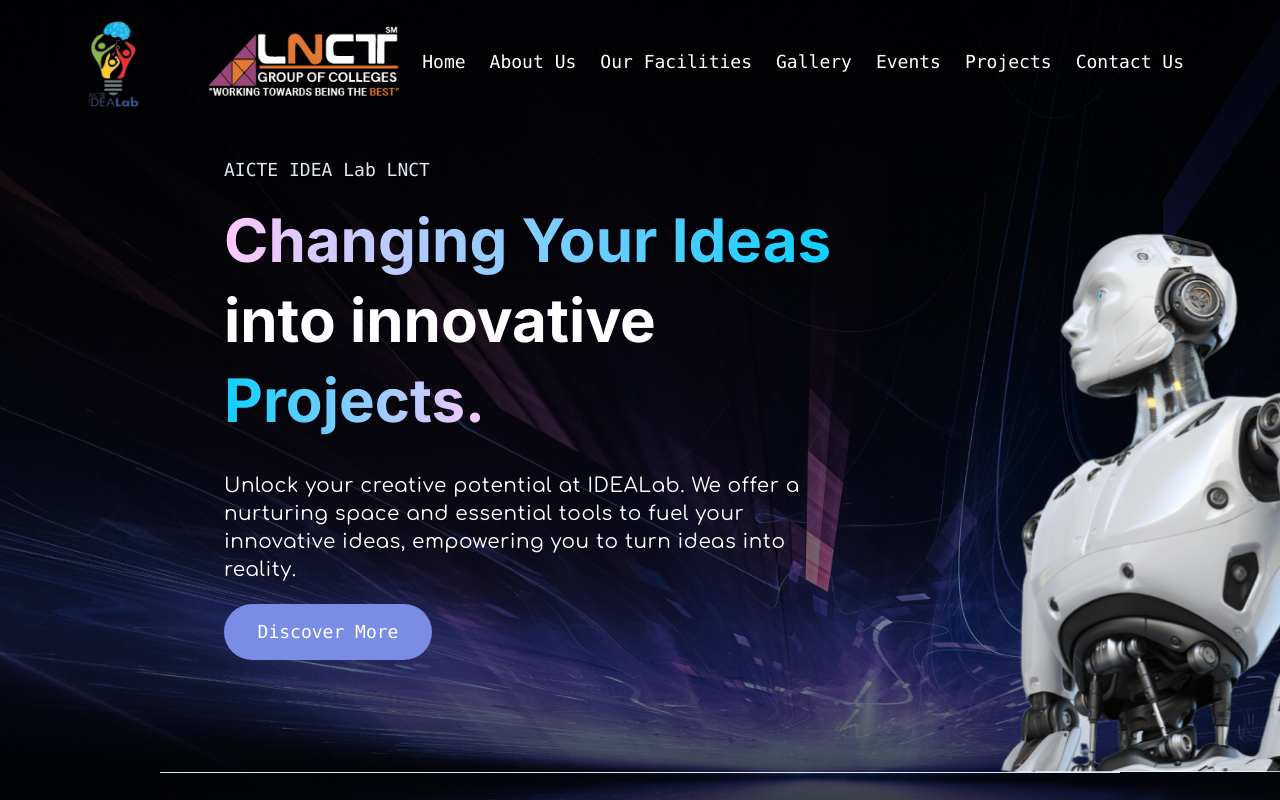
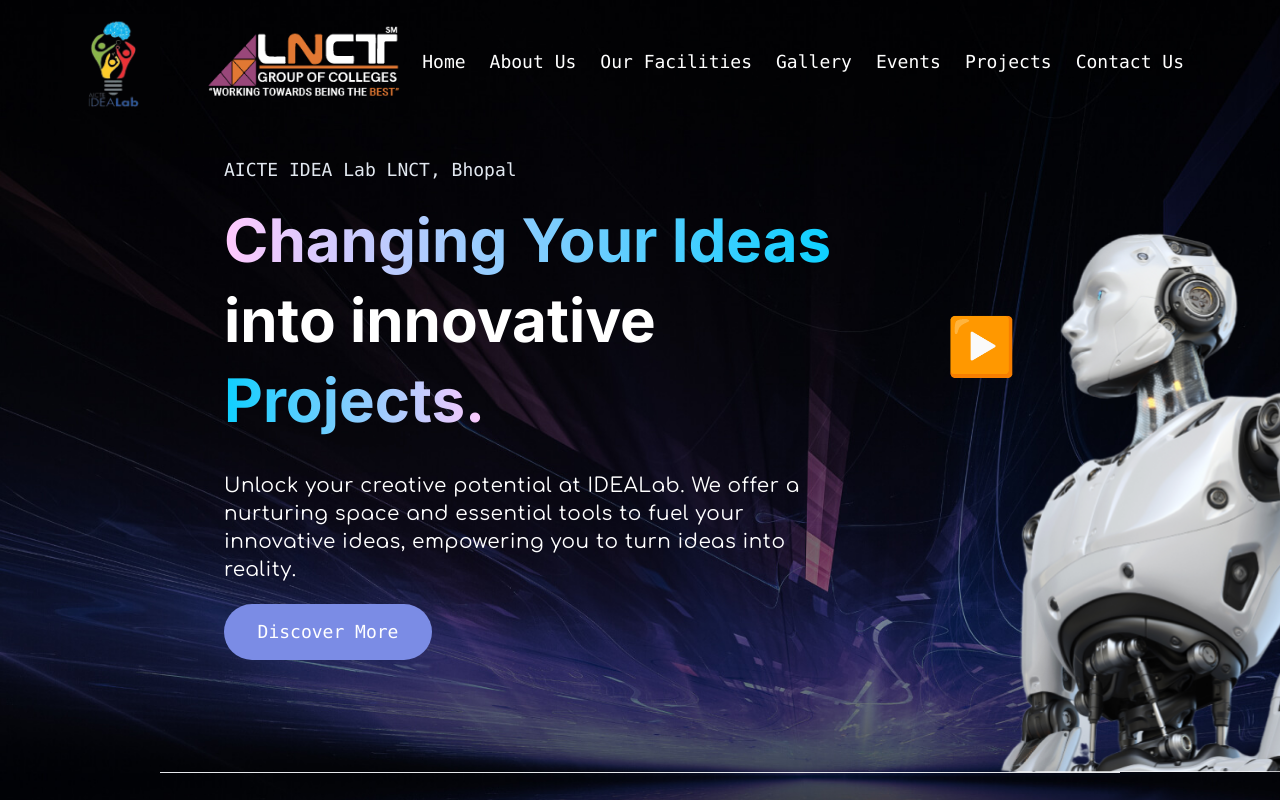
Before and after one commit to IdeaLab23/IdeaLabWeb, a Next.js app: page / in a window 1280 px wide. Shown: the top 800 px of the page. Built offline with nearby package versions, Linux system fonts and the light colour scheme.

Commit message:
video embeded

```diff
--- a/pages/HomePage.jsx
+++ b/pages/HomePage.jsx
@@ -1,6 +1,9 @@
+"use client"
 import Image from "next/image"
 import Navbar from "@/pages/Navbar"
+import React from "react"
 const Page1 = () => {
+  const [play, setPlay] = React.useState(false)
   return (
     <>
     <div className="-z-10 absolute w-full h-[1120px] max-sm:w-[1000px] max-sm:h-[2800px] ">
@@ -15,7 +18,7 @@
     <Navbar />
       <div className="flex ms-56 mt-20 max-sm:mt-32 max-sm:ms-28 max-sm:block">
         <div className="text-white w-[38rem] max-sm:w-[50rem] max-sm:text-center ">
-          <h3 className="text-slate-200 font-mono text-lg max-sm:text-4xl">AICTE IDEA Lab LNCT</h3>
+          <h3 className="text-slate-200 font-mono text-lg max-sm:text-4xl">AICTE IDEA Lab LNCT, Bhopal</h3>
           <h1 className="text-6xl font-bold mt-4 leading-[5rem] max-sm:text-[6.9rem] max-sm:mt-8 max-sm:leading-[7rem] "><span className="text-transparent bg-clip-text bg-gradient-to-r from-[#FFC9FD] to-[#0DD0FF]">Changing Your Ideas</span> <br /> into innovative <span className="text-transparent bg-clip-text bg-gradient-to-r from-[#0DD0FF] to-[#FFC9FD]">Projects.</span></h1>
           <p className="text-xl mt-8 mb-5 font-[Comfortaa] tracking-wide max-sm:text-5xl max-sm:leading-normal max-sm:mt-10 max-sm:mb-9">Unlock your creative potential at IDEALab. We offer a nurturing space and essential tools to fuel your innovative ideas, empowering you to turn ideas into reality.</p>
           <button className="w-52 h-14 bg-[#7B8CE5] rounded-full text-lg font-mono hover:bg-white hover:text-[#7B8CE5] max-sm:w-[26rem] max-sm:h-32 max-sm:text-4xl">Discover More</button>
@@ -29,6 +32,9 @@
             sizes="(max-width: 768px) 100vw, (max-width: 1200px) 50vw, 33vw"
           />
         </div>
+        <button className="text-[3.5rem] absolute top-[19rem] right-[16.5rem] " onClick={() => setPlay(!play)}>▶️</button>
+        <button className={`text-[3.5rem] absolute top-[1rem] left-[49rem] z-10 ${play ? "block" : "hidden"}`} onClick={() => setPlay(!play)} >❌</button>
+        <iframe className={`absolute left-10 top-3 ${play ? "block" : "hidden"}`} width="1490" height="770" src={`${play ? "https://www.youtube.com/embed/k0no4k1sgk8?si=PTJJYh8DcYuAI8UW&modestbranding=1" : ""}`} title="AICTE IdeaLab Tour" frameborder="0" allow="accelerometer; autoplay; clipboard-write; encrypted-media; gyroscope; picture-in-picture; web-share" allowfullscreen></iframe>
       </div>
       <hr className="mx-auto w-[75%] mt-28 max-sm:mt-[47rem] max-sm:w-[200%] max-sm:ms-20 "/>
     </>
```
Lines whose indentation alone changed are shown as unchanged.
